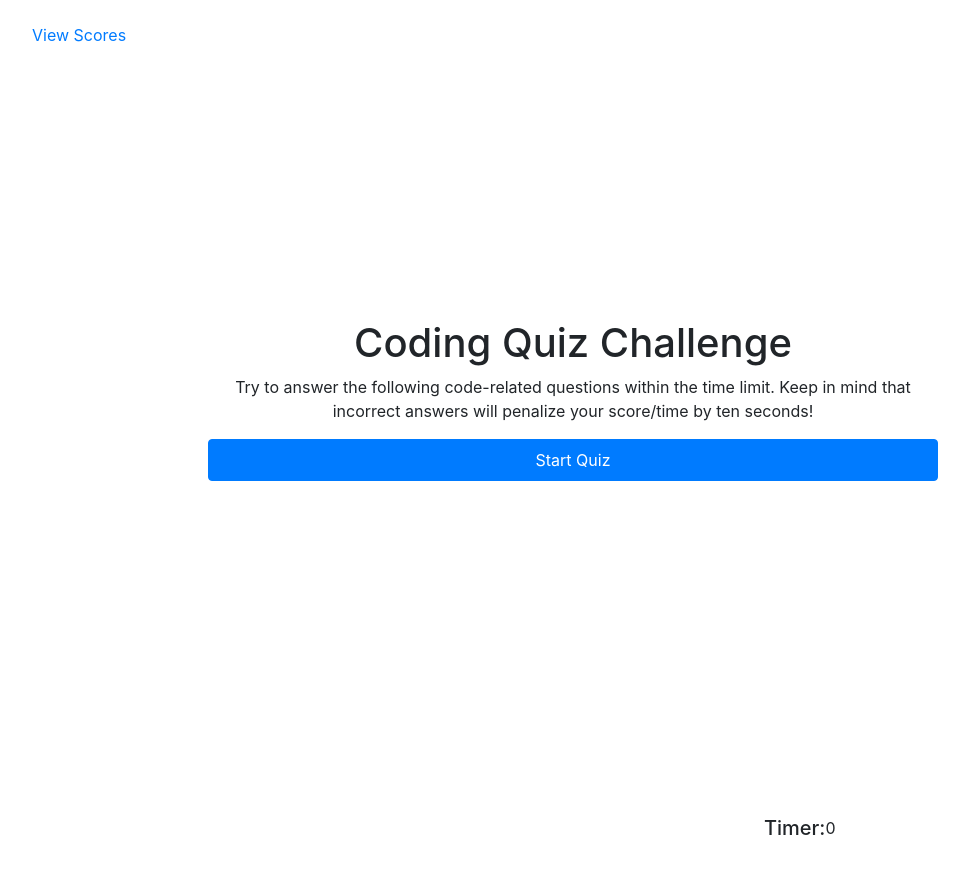
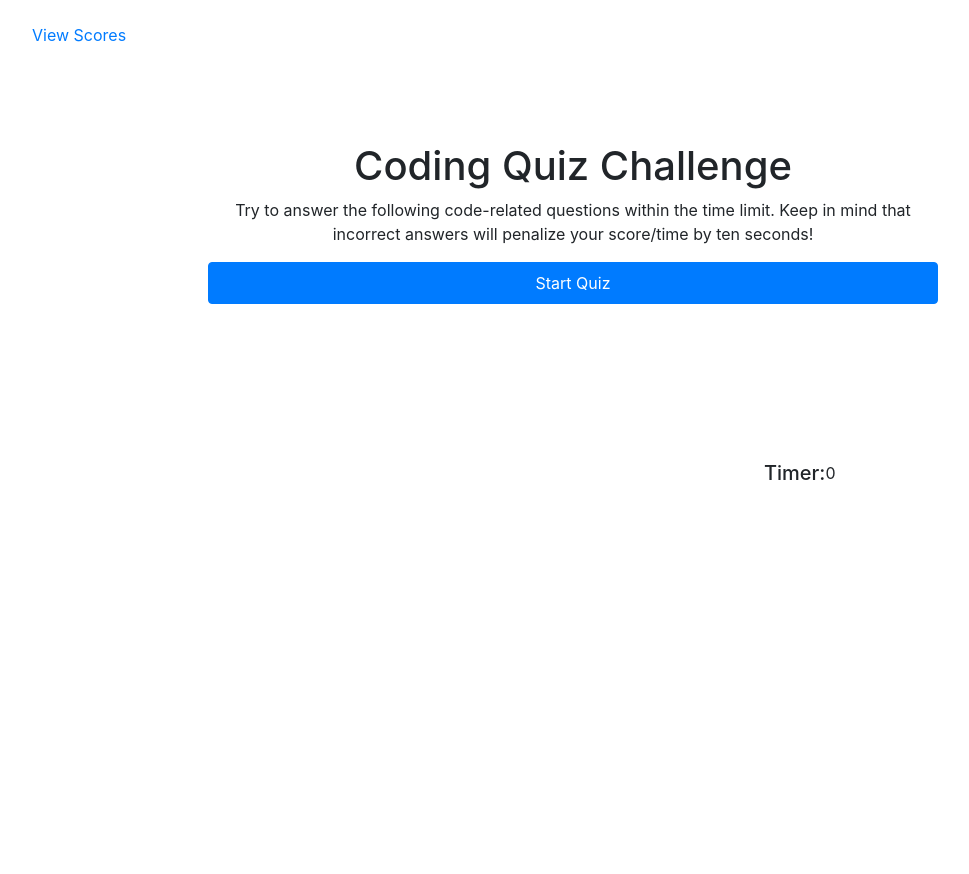
Before and after one commit to sahityakat/codeQuizTimed, a plain HTML site: page index.html in a window 1280 px wide. Shown: the whole page, without its empty margins (67-1036 px from the left). After the commit the page ends 800 px from the top, so only its background shows below. Drawn offline with nearby package versions, Linux system fonts and the light colour scheme.

Commit message:
Updating js file

```diff
--- a/Assets/js/script.js
+++ b/Assets/js/script.js
@@ -48,6 +48,7 @@ console.log('***startButton'+startButton);
 
 startButton.addEventListener("click", function(event) {
     document.getElementById("startSection").style.visibility = 'hidden';
+    document.getElementById("startSection").height = 0;
     console.log('***startButton'+startButton);
     showQuestion();
 })
--- a/index.html
+++ b/index.html
@@ -8,13 +8,13 @@
         <title>Code Quiz</title>
     </head>
     <body>
-        <div class="container">
-            <section class="row">
+        <div class="container vh-100">
+            <section class="row h-100">
                 <section class="topDiv col-2 p-3 align-items-start">
                     <!--h3><a href="#scores">View Scores</a></h3-->
                     <button type="button" class="btn btn-link">View Scores</button>
                 </section>
-                <section id="startSection" class="vh-100 startSection d-flex align-items-center col-8">
+                <section id="startSection" class="startSection d-flex align-items-center col-8 my-6">
                     <div>
                         <h1 class="d-flex justify-content-center">Coding Quiz Challenge</h1>
                         <p class="text-center">Try to answer the following code-related questions within the time limit.
@@ -23,7 +23,7 @@
                         <button type="button" id="btn" class="btn btn-primary p-2 w-100 text-center">Start Quiz</button>
                     </div>
                 </section>
-                <section id="quizSection" class="vh-100 quizSection d-flex align-items-center col-8">
+                <section id="quizSection" class="quizSection d-flex align-items-center col-8">
                     <div>
                         <div id="question" class="d-flex justify-content-center"></div>
                         <div id="options"></div>
```
